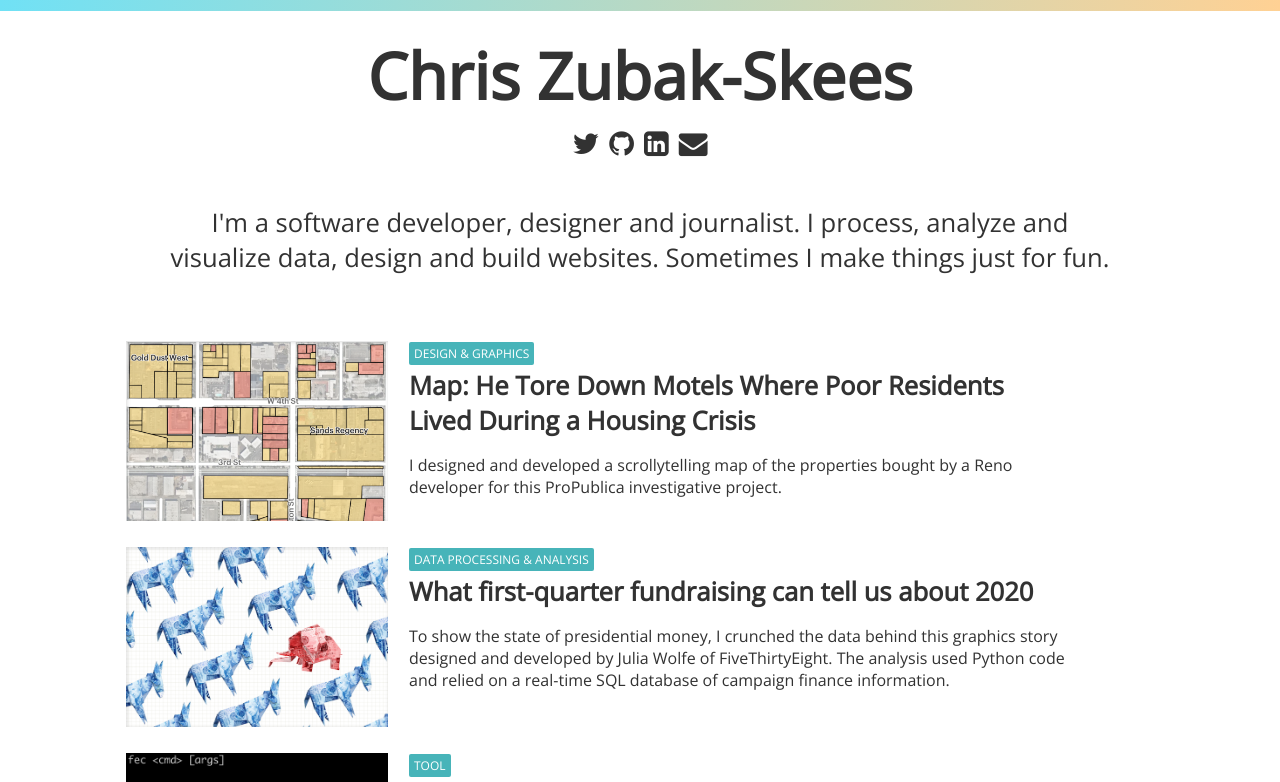
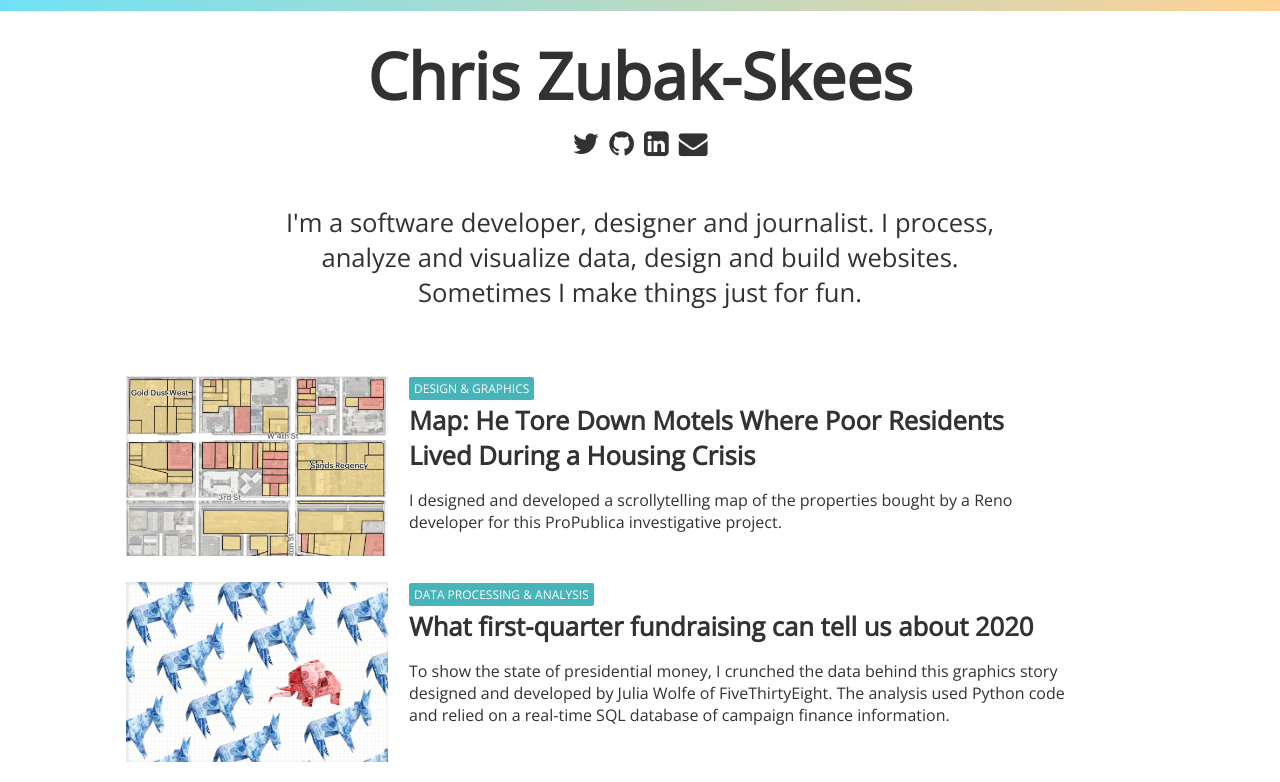
Before and after one commit to chriszs/zubak-skees.dev, a Nuxt app: page / in a window 1280 px wide. Shown: the top 782 px of the page. Built offline with nearby package versions, Linux system fonts and the light colour scheme.

Commit message:
Update index.vue

```diff
--- a/pages/index.vue
+++ b/pages/index.vue
@@ -67,7 +67,7 @@ h1 {
 .container p {
     padding-top: 20px;
     font-size: 80%;
-    max-width: 90%;
+    max-width: 70%;
     margin-right: auto;
     margin-left: auto;
 }
```
